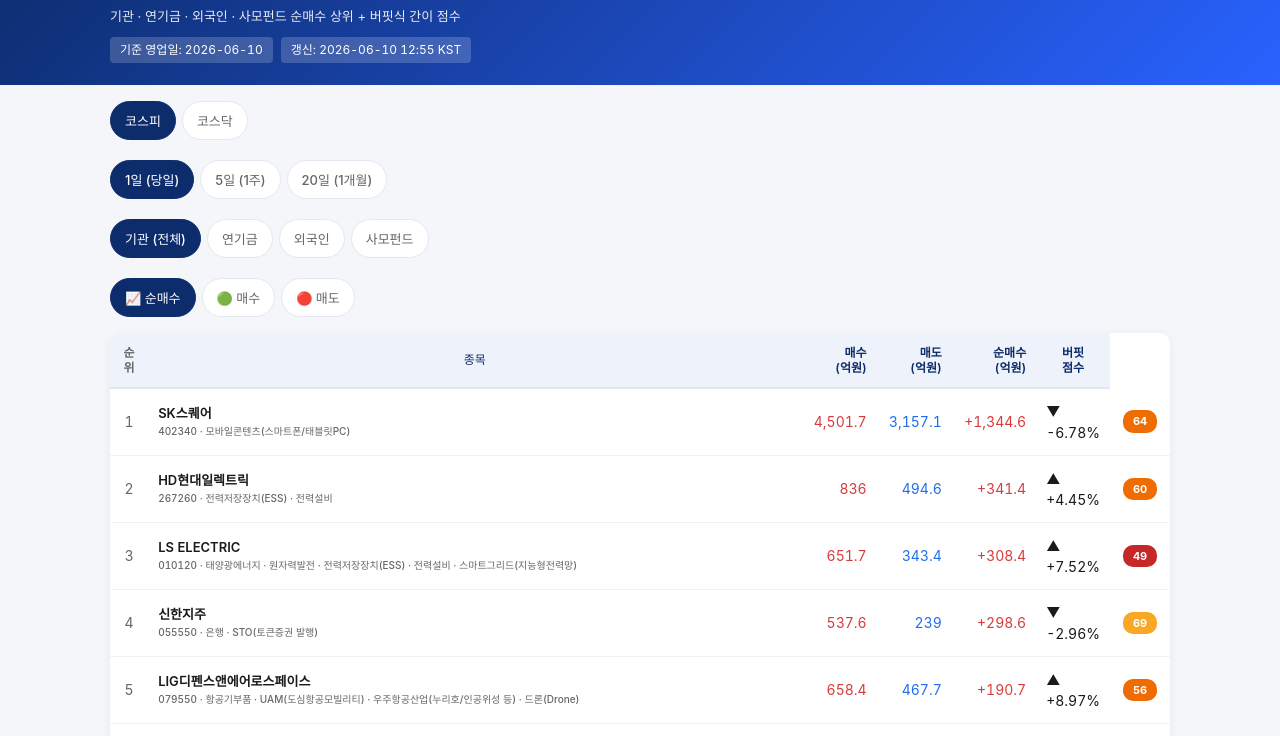
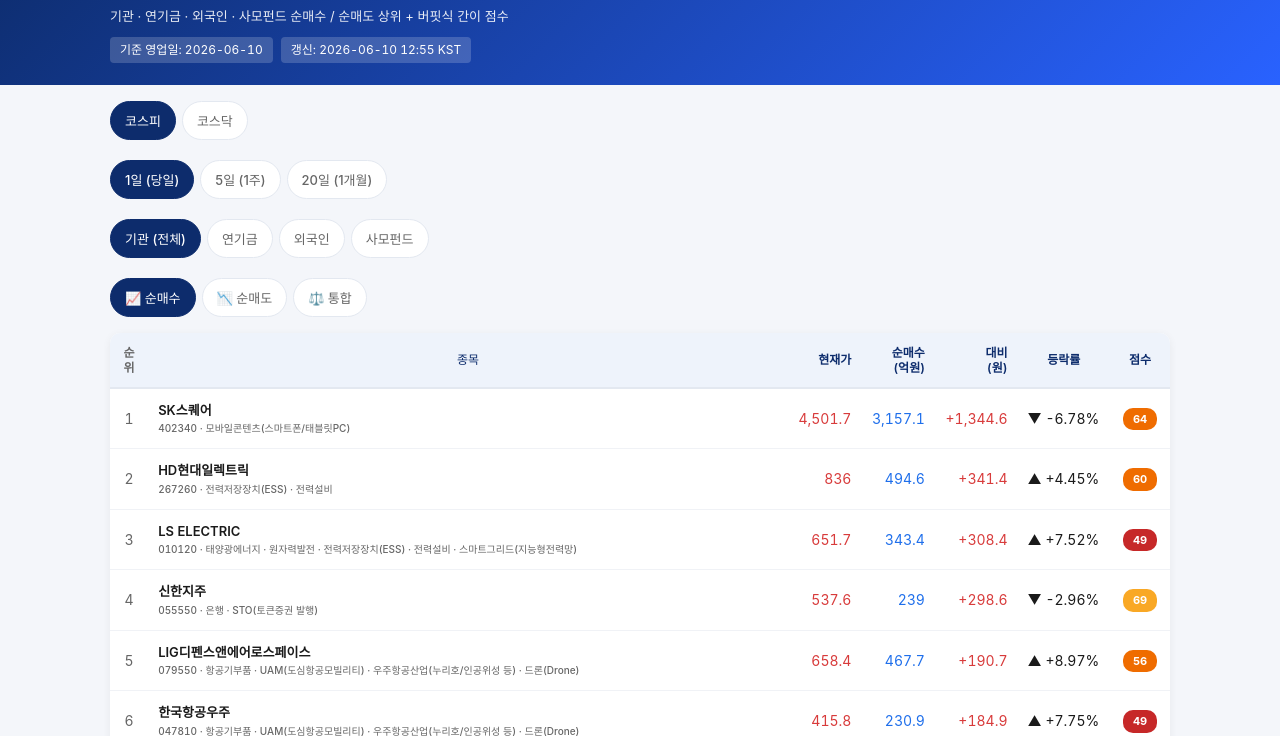
Before and after one commit to sparem0918/buffett-flow, a plain HTML site: page site/index.html in a window 1280 px wide. Shown: the part 70-806 px from the top of the page. Drawn offline with Linux system fonts and the light colour scheme.

Commit message:
Add files via upload

```diff
--- a/site/index.html
+++ b/site/index.html
@@ -3,7 +3,7 @@
 <head>
   <meta charset="UTF-8">
   <meta name="viewport" content="width=device-width, initial-scale=1.0, maximum-scale=5.0">
-  <meta name="description" content="한국 코스피·코스닥 투자자별 순매수/매수/매도 상위 종목 + 버핏식 간이 점수 — 매일 자동 갱신">
+  <meta name="description" content="한국 코스피·코스닥 투자자별 순매수/순매도 상위 종목 + 버핏식 간이 점수 — 매일 자동 갱신">
   <meta name="theme-color" content="#0d2c6c">
   <title>📊 버핏식 수급 뷰어</title>
   <link rel="stylesheet" href="css/style.css">
@@ -13,7 +13,7 @@
   <header class="app-header">
     <div class="container">
       <h1>📊 버핏식 수급 뷰어</h1>
-      <p class="subtitle">기관 · 연기금 · 외국인 · 사모펀드 순매수 상위 + 버핏식 간이 점수</p>
+      <p class="subtitle">기관 · 연기금 · 외국인 · 사모펀드 순매수 / 순매도 상위 + 버핏식 간이 점수</p>
       <div class="meta-row" id="meta-row">
         <span class="meta-item" id="meta-base-date">기준일 로드 중...</span>
         <span class="meta-item" id="meta-generated">갱신 시각 로드 중...</span>
@@ -22,20 +22,17 @@
   </header>
 
   <main class="container">
-    <!-- 1) 시장 탭 -->
     <nav class="tab-row" id="tabs-market" role="tablist" aria-label="시장">
       <button class="tab active" data-market="KOSPI">코스피</button>
       <button class="tab" data-market="KOSDAQ">코스닥</button>
     </nav>
 
-    <!-- 2) 기간 탭 -->
     <nav class="tab-row" id="tabs-period" role="tablist" aria-label="기간">
       <button class="tab active" data-period="1">1일 (당일)</button>
       <button class="tab" data-period="5">5일 (1주)</button>
       <button class="tab" data-period="20">20일 (1개월)</button>
     </nav>
 
-    <!-- 3) 투자자 탭 -->
     <nav class="tab-row" id="tabs-investor" role="tablist" aria-label="투자자">
       <button class="tab active" data-investor="기관합계">기관 (전체)</button>
       <button class="tab" data-investor="연기금">연기금</button>
@@ -43,14 +40,12 @@
       <button class="tab" data-investor="사모">사모펀드</button>
     </nav>
 
-    <!-- 4) 매수/매도/순매수 탭 -->
     <nav class="tab-row tabs-flow" id="tabs-flow" role="tablist" aria-label="매매 종류">
       <button class="tab active" data-flow="net_buy">📈 순매수</button>
-      <button class="tab" data-flow="buy">🟢 매수</button>
-      <button class="tab" data-flow="sell">🔴 매도</button>
+      <button class="tab" data-flow="net_sell">📉 순매도</button>
+      <button class="tab" data-flow="combined">⚖️ 통합</button>
     </nav>
 
-    <!-- 데이터 표 -->
     <section class="table-wrap">
       <div id="info-banner" class="info-banner" hidden></div>
       <table class="data-table" id="ranking-table">
@@ -58,22 +53,22 @@
           <tr>
             <th class="col-rank">순위</th>
             <th class="col-name">종목</th>
-            <th class="col-num">매수<br>(억원)</th>
-            <th class="col-num">매도<br>(억원)</th>
-            <th class="col-num">순매수<br>(억원)</th>
-            <th class="col-score">버핏<br>점수</th>
+            <th class="col-num col-price">현재가</th>
+            <th class="col-num col-flow-amount" id="th-flow">순매수<br>(억원)</th>
+            <th class="col-num col-change-amt">대비<br>(원)</th>
+            <th class="col-change">등락률</th>
+            <th class="col-score">점수</th>
           </tr>
         </thead>
         <tbody id="ranking-tbody">
-          <tr><td colspan="6" class="loading">⏳ 로딩 중...</td></tr>
+          <tr><td colspan="7" class="loading">⏳ 로딩 중...</td></tr>
         </tbody>
       </table>
     </section>
 
-    <p class="hint">💡 종목을 탭하면 펀더멘털과 버핏식 점수표를 볼 수 있습니다.</p>
+    <p class="hint">💡 종목을 탭하면 펀더멘털과 버핏식 점수표를 볼 수 있습니다 · 🔥 표시는 등락률 +6% 이상 강세 종목</p>
   </main>
 
-  <!-- 종목 상세 모달 -->
   <div class="modal" id="detail-modal" hidden role="dialog" aria-modal="true" aria-labelledby="detail-title">
     <div class="modal-backdrop" data-close="modal"></div>
     <div class="modal-panel">
@@ -85,7 +80,7 @@
 
   <footer class="app-footer">
     <div class="container">
-      <p>📡 <b>데이터 출처:</b> 한국거래소(KRX) Data Marketplace · pykrx</p>
+      <p>📡 <b>데이터 출처:</b> 한국거래소(KRX) Data Marketplace · pykrx · 네이버 금융(테마)</p>
       <p>📚 <b>점수 기준:</b> buffett_investment_method_korean.md 20번 점수표</p>
       <p>⚠️ <b>면책:</b> 본 사이트는 투자 판단 보조 자료이며 매매 추천이 아닙니다.
         자동 채점은 PER/PBR/배당/시총 등 제한된 항목만 반영하며,
```
